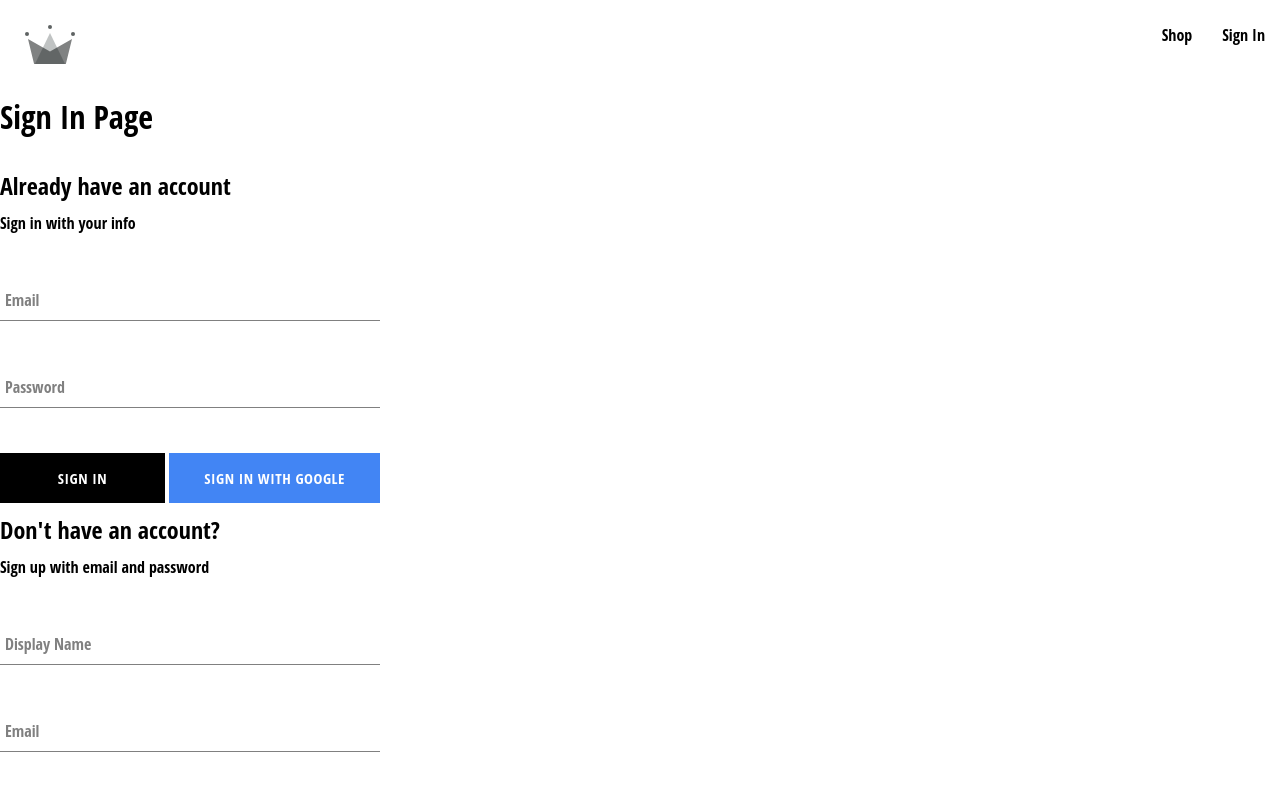
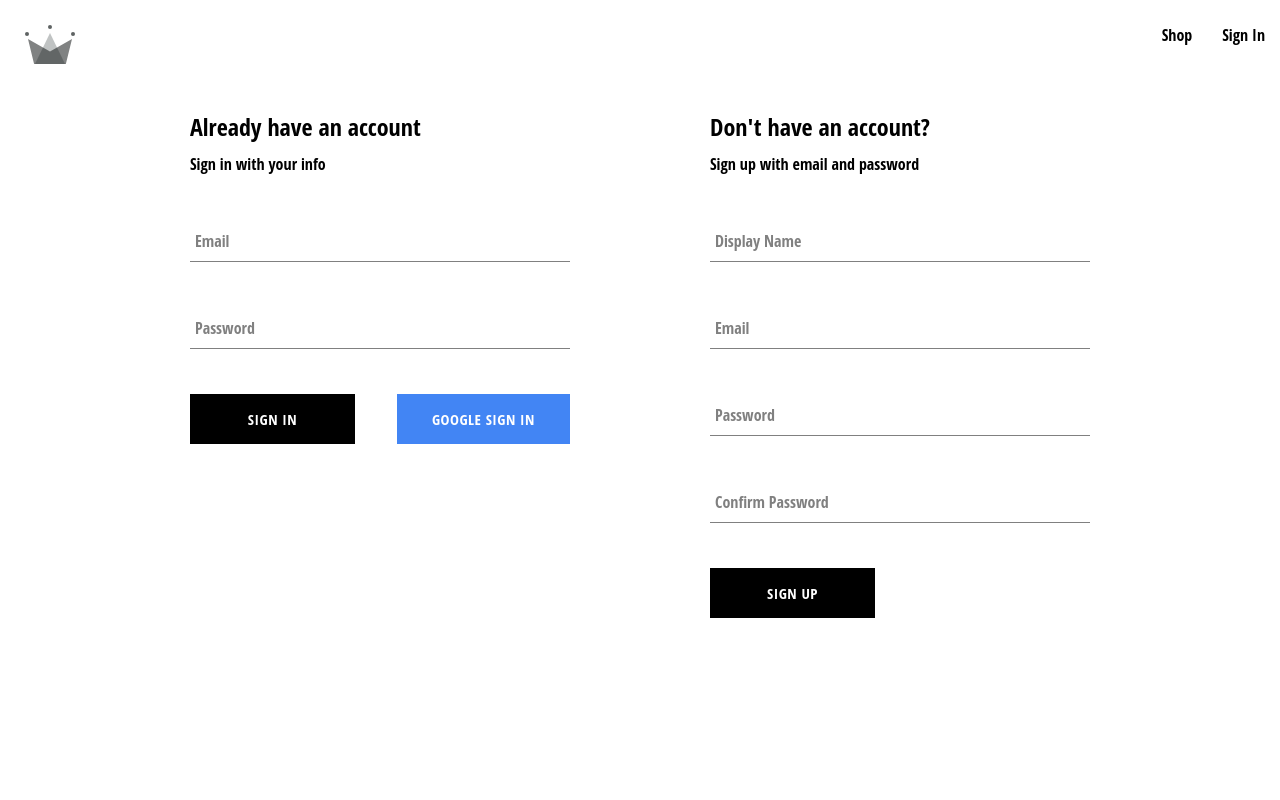
Before and after one commit to freesampul/sidehust, a React (Create React App) app: page /auth in a window 1280 px wide. Shown: the top 800 px of the page. Built offline with nearby package versions, Linux system fonts and the light colour scheme.

Commit message:
Working sign in pages

```diff
--- a/src/components/sign-in-form/sign-in-form.component.jsx
+++ b/src/components/sign-in-form/sign-in-form.component.jsx
@@ -36,7 +36,15 @@ const SignInForm = () => {
           alert('user signed in');
           resetFormFields();
         } catch (error) {
+            if(error.code === 'auth/user-not-found') {
+                alert('user not found');
+            }
+            else if(error.code === 'auth/wrong-password') {
+                alert('wrong password');
+            }
+            else {
             console.log('user creation encountered an error', error);
+            }
           }
     }
 
@@ -59,7 +67,7 @@ const SignInForm = () => {
                 <FormInput  label="Password" name="password" type="password" value={password} onChange={handleChange} required/>
                 <div className="buttons-container">
                 <Button type="submit">Sign In</Button>
-                <Button buttonType={"google"} onClick={signInWithGoogle}>Sign In With Google</Button>
+                <Button type="button" buttonType={"google"} onClick={signInWithGoogle}>Google Sign In</Button>
                 </div>
             </form>
         </div>
--- a/src/routes/authentication/authentication.component.jsx
+++ b/src/routes/authentication/authentication.component.jsx
@@ -1,18 +1,12 @@
-import { signInWithGooglePopup, createUserDocumentFromAuth } from "../../utils/firebase/firebase.utils"
-
 import SignUpForm from "../../components/sign-up-form/sign-up-form.component";
 import SignInForm from "../../components/sign-in-form/sign-in-form.component";
 
+import './authentication.styles.scss';
+
 const Authentication = () => {
-    const logGoogleUser = async () => {
-      const { user } = await signInWithGooglePopup();
-      const userDocRef = await createUserDocumentFromAuth(user);
-    };
-
 
     return (
-      <div>
-        <h1>Sign In Page</h1>
+      <div className="authentication-container">
         <SignInForm />
         <SignUpForm />
       </div>
--- /dev/null
+++ b/src/routes/authentication/authentication.styles.scss
@@ -0,0 +1,6 @@
+.authentication-container {
+    display: flex;
+    width: 900px;
+    justify-content: space-between;
+    margin: 30px auto;
+  }
```
Also changed, not shown: src/components/sign-in-form/sign-in-form.styles.scss (+3 -4 lines).
